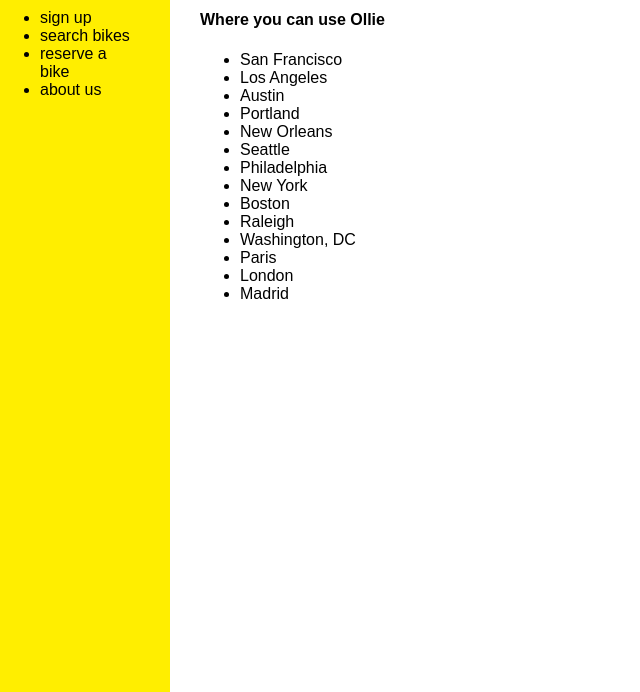
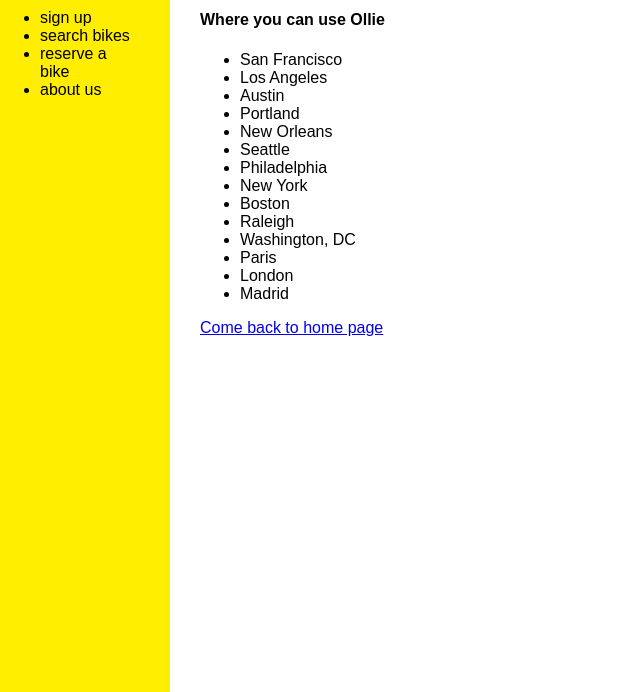
Before and after one commit to RaphaelfsOliveira/testHTML, a plain HTML site: page cities.html in a window 1280 px wide. Shown: the part 108-800 px from the top of the page, without its empty margins (0-640 px from the left). Drawn offline with Linux system fonts and the light colour scheme.

Commit message:
Update cities.html

```diff
--- a/cities.html
+++ b/cities.html
@@ -35,6 +35,9 @@
         <li>London</li>
         <li>Madrid</li>
       </ul>
+      <p>
+      <a href="index.html">Come back to home page</a>
+      </p>
     </div>
   </div>
 </body>
```
